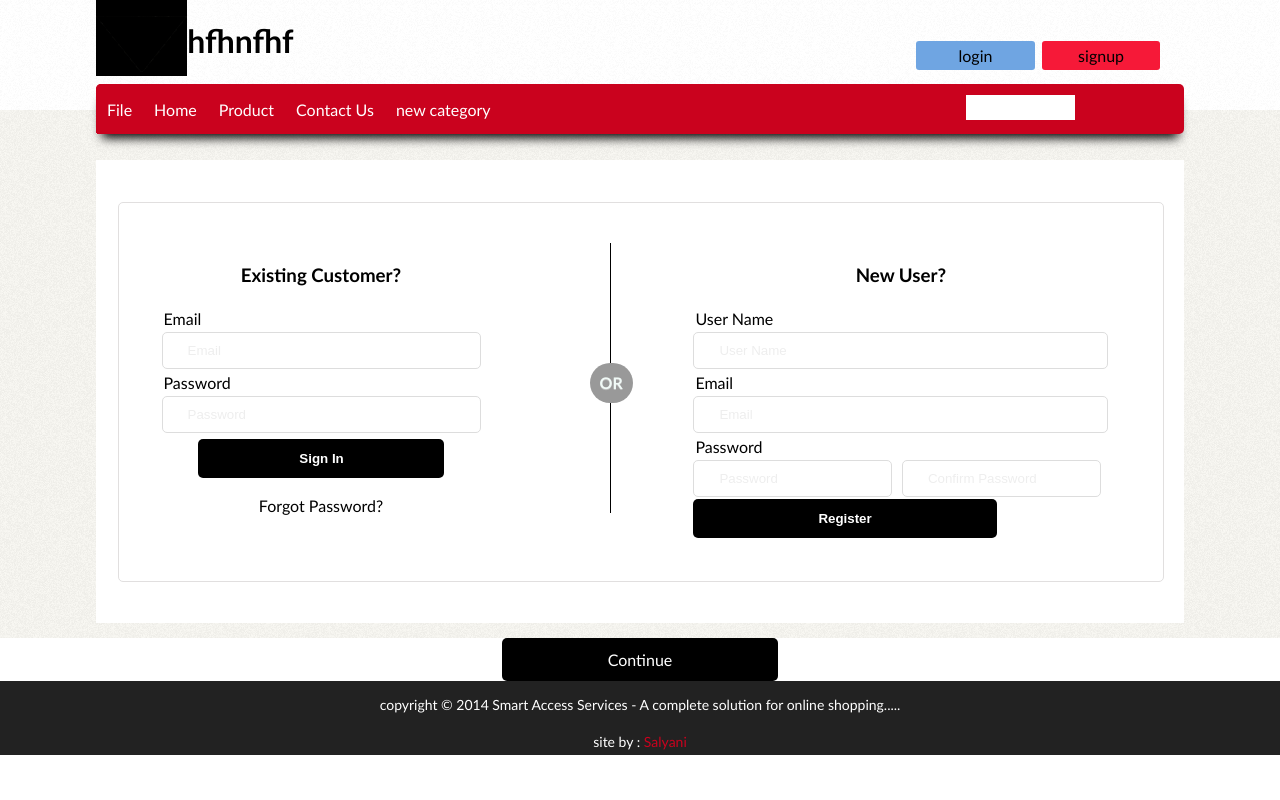
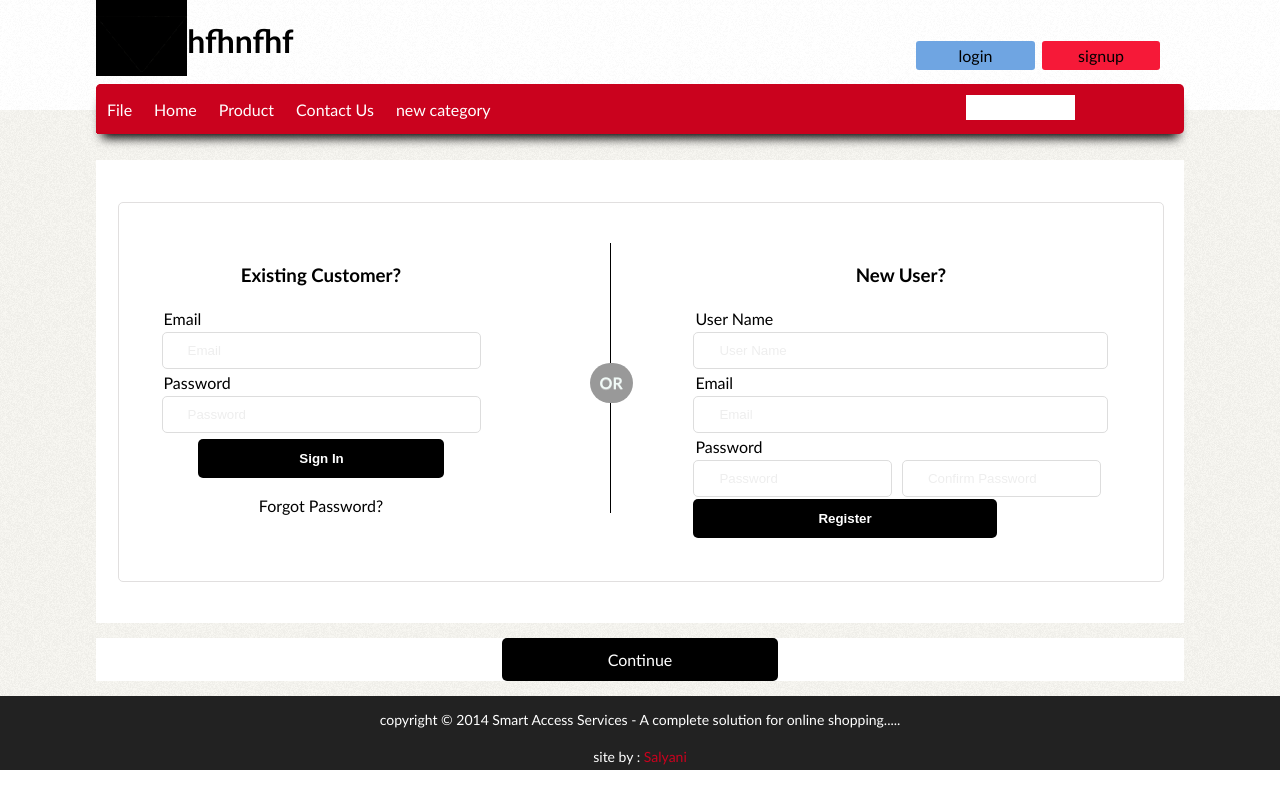
Before and after one commit to infotechnab/SmartCart, a CodeIgniter app: page /bnw/index.php/cartdetails/login in a window 1280 px wide. Run offline with CodeIgniter, Linux system fonts and the light colour scheme; data comes from the database, SQL or seed files in the repository; some libraries are stand-ins or nearby versions.

Commit message:
login css

```diff
--- a/application/controllers/cartdetails.php
+++ b/application/controllers/cartdetails.php
@@ -88,30 +88,6 @@ class Cartdetails extends CI_Controller {
         $data['meta'] = $this->dbmodel->get_meta_data();
         $data['headerdescription'] = $this->viewmodel->get_header_description();
 
-
-        $this->load->helper('form');
-        $this->load->library(array('form_validation', 'session'));
-        $this->form_validation->set_rules('u_name', 'User Name', 'required|xss_clean|max_length[200]');
-        $this->form_validation->set_rules('u_fname', 'First Name', 'required|xss_clean|max_length[200]');
-        $this->form_validation->set_rules('u_lname', 'Last Name', 'required|xss_clean|max_length[200]');
-        $this->form_validation->set_rules('street_address', 'Address', 'required|xss_clean|max_length[200]');
-        $this->form_validation->set_rules('Town_address', 'City', 'required|xss_clean|max_length[200]');
-        $this->form_validation->set_rules('District_address', 'State', 'required|xss_clean|max_length[200]');
-        // $this->form_validation->set_rules('country', 'Country', 'required|xss_clean|max_length[200]');
-        $this->form_validation->set_rules('u_email', 'User email', 'required|xss_clean|max_length[200]');
-        $this->form_validation->set_rules('u_contact', 'Contact', 'required|xss_clean|max_length[200]');
-
-        // $this->form_validation->set_rules('u_pass', 'Password', 'required|xss_clean|md5|max_length[200]');
-        //  $this->form_validation->set_rules('u_repass', 'Password', 'required|xss_clean|md5|max_length[200]');
-
-        if ($this->form_validation->run() == FALSE) {
-
-            $this->load->view('templates/header', $data);
-            $this->load->view('templates/navigation');
-            $this->load->view('templates/userRegistrationAndShipping');
-            $this->load->view('templates/footer');
-        } else {
-
             $username = $this->input->post('u_name');
             $fname = $this->input->post('u_fname');
             $lname = $this->input->post('u_lname');
@@ -192,9 +168,7 @@ class Cartdetails extends CI_Controller {
        VALUES ('" . $oId . "','" . $item['id'] . "', '" . $item['qty'] . "', '$tid', '$tr')");
                 }
             }
-            $this->email($tid, $username, $s_username);
-            $this->load->view('templates/inserted');
-        }
+
     }
 
     public function email() {
--- a/application/views/templates/login.php
+++ b/application/views/templates/login.php
@@ -1,3 +1,8 @@
+<div id="loginBackground">
+<div id="loginWhiteBox">
+
 <div class="updateBtnStyle" style=" padding: 12px; width: 252px; background:black; text-align: center; margin: 0 auto 0 auto;">
     <?php echo anchor('view/registeruser', 'Continue') ?>
 </div>
+</div>
+</div>
--- a/content/uploads/styles/styles.css
+++ b/content/uploads/styles/styles.css
@@ -107,6 +107,13 @@ body
     margin: 0 auto 0 auto;
     padding: 50px 0px 0px 0px;
     height: auto;
+}
+#loginWhiteBox
+{
+    margin: 0 auto 0 auto;
+    padding: 0px;
+    height: auto;
+    background-color: #fff;
 }
 #headerLogo
 {
@@ -187,6 +194,16 @@ body
     min-height:300px;
     z-index: 0;
 }
+#loginBackground
+{
+    margin: 0;
+    padding: 0px 0px 15px 0px;
+    background: url('../images/ContentBackGround.png');
+    background-repeat: repeat;
+    width: 100%;
+    min-height:30px;
+    z-index: 0;
+}
 #content, #sidebar
 {
     margin: 0px;
@@ -763,7 +780,7 @@ div.vertical-line{
     {
         width: 95%;
     }
-    #headerContent, #contentWrapper
+    #headerContent, #contentWrapper, #loginWhiteBox
     {
         width: 82%;
     }
@@ -847,7 +864,7 @@ div.vertical-line{
     {
         width: 95%;
     }
-    #headerContent, #contentWrapper
+    #headerContent, #contentWrapper, #loginWhiteBox
     {
         width: 85%;
     }
```
Also changed, not shown: application/controllers/payment.php (+17 -0 lines), application/views/templates/emailTemplate.php (added, +21 -0 lines).
